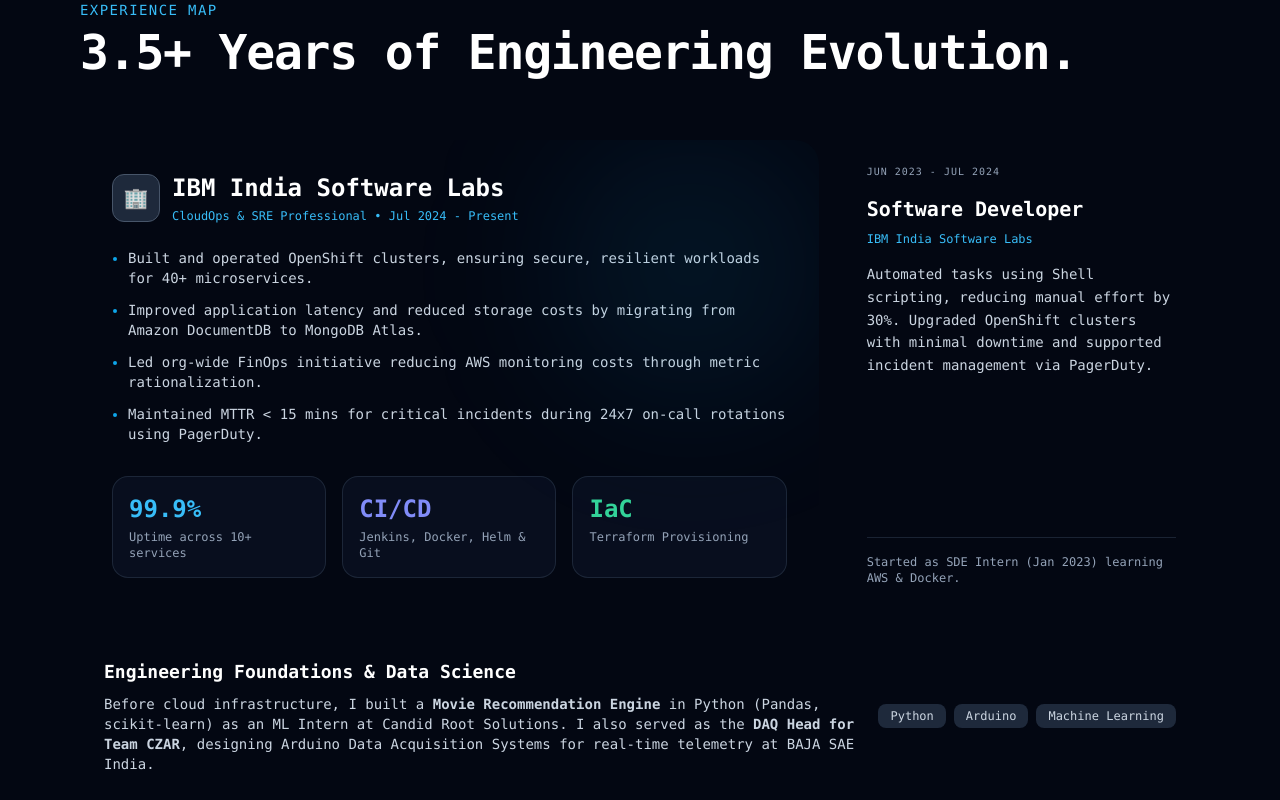
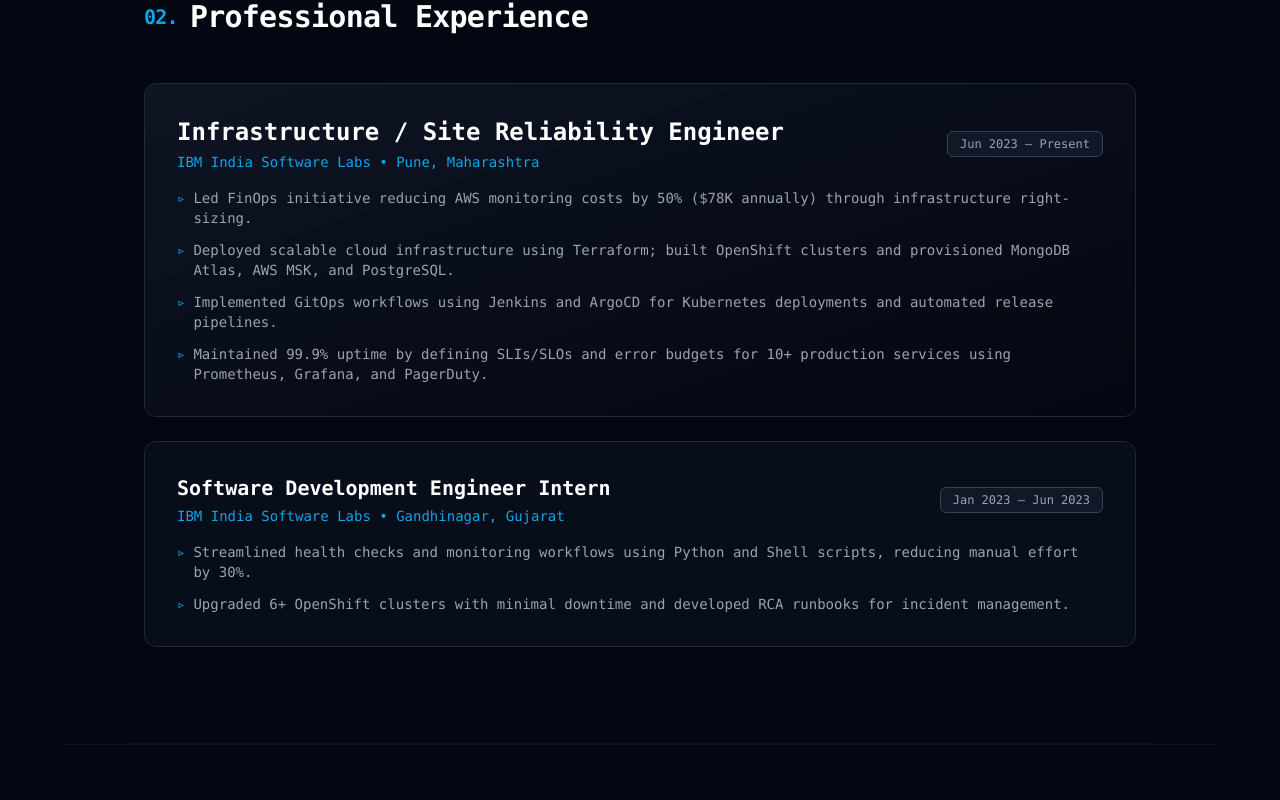
Before and after one commit to niza23/niza23.github.io, a Next.js app: page / in a window 1280 px wide. Shown: the part 1780-2580 px from the top of the page. Built offline with nearby package versions, Linux system fonts and the light colour scheme.

Commit message:
Adding Interactive Navigation & Full LinkedIn Data

```diff
--- a/src/components/sections/ExperienceGrid.tsx
+++ b/src/components/sections/ExperienceGrid.tsx
@@ -3,86 +3,61 @@ import { motion } from "framer-motion";
 
 export default function ExperienceGrid() {
   return (
-    <section className="py-24 max-w-6xl mx-auto px-4 border-t border-white/5">
-      <div className="mb-16">
-        <p className="text-sky-400 font-mono text-sm tracking-widest uppercase mb-2">Experience Map</p>
-        <h2 className="text-3xl md:text-5xl font-black text-white tracking-tight">
-          3.5+ Years of Engineering Evolution.
+    <section className="py-24 max-w-5xl mx-auto px-4 border-b border-gray-900/50">
+      <div className="mb-12 text-left">
+        <h2 className="text-3xl font-black text-white tracking-tight flex items-center gap-3">
+          <span className="text-cyanNeon font-mono text-xl">02.</span> Professional Experience
         </h2>
       </div>
 
-      <div className="grid grid-cols-1 md:grid-cols-3 gap-6">
-
-        {/* Main IBM Professional Card */}
-        <motion.div initial={{opacity:0, y:20}} whileInView={{opacity:1, y:0}} viewport={{once:true}}
-          className="md:col-span-2 glass-bento p-8 rounded-3xl flex flex-col justify-between relative overflow-hidden">
-          <div className="absolute top-0 right-0 w-64 h-64 bg-sky-500/10 rounded-full blur-[80px]" />
-          <div>
-            <div className="flex justify-between items-start mb-6">
-              <div className="flex items-center gap-3">
-                <div className="w-12 h-12 rounded-xl bg-slate-800 border border-slate-600 flex items-center justify-center text-xl">🏢</div>
-                <div>
-                  <h3 className="text-2xl font-bold text-white">IBM India Software Labs</h3>
-                  <p className="text-sky-400 font-mono text-xs mt-1">CloudOps & SRE Professional • Jul 2024 - Present</p>
-                </div>
-              </div>
+      <div className="space-y-6">
+        {/* Current Role */}
+        <motion.div className="p-8 rounded-xl bg-gradient-to-br from-gray-900/80 to-gray-950 border border-gray-800 hover:border-cyanNeon/50 transition-all text-left">
+          <div className="flex flex-col md:flex-row justify-between md:items-center mb-4">
+            <div>
+              <h3 className="text-2xl font-bold text-white">Infrastructure / Site Reliability Engineer</h3>
+              <p className="text-cyanNeon font-mono text-sm mt-1">IBM India Software Labs • Pune, Maharashtra</p>
             </div>
-            <ul className="space-y-3 text-sm text-slate-300 mb-8 pl-4 list-disc marker:text-sky-500">
-              <li>Built and operated OpenShift clusters, ensuring secure, resilient workloads for 40+ microservices.</li>
-              <li>Improved application latency and reduced storage costs by migrating from Amazon DocumentDB to MongoDB Atlas.</li>
-              <li>Led org-wide FinOps initiative reducing AWS monitoring costs through metric rationalization.</li>
-              <li>Maintained MTTR &lt; 15 mins for critical incidents during 24x7 on-call rotations using PagerDuty.</li>
-            </ul>
+            <span className="text-xs font-mono px-3 py-1 bg-gray-900 border border-gray-700 rounded-md text-gray-400 mt-3 md:mt-0 w-max">
+              Jun 2023 – Present
+            </span>
           </div>
-
-          <div className="grid grid-cols-3 gap-4">
-            <div className="bg-slate-900/50 p-4 rounded-2xl border border-slate-700/50">
-              <div className="text-sky-400 font-black text-2xl mb-1">99.9%</div>
-              <p className="text-xs text-slate-400">Uptime across 10+ services</p>
-            </div>
-            <div className="bg-slate-900/50 p-4 rounded-2xl border border-slate-700/50">
-              <div className="text-indigo-400 font-black text-2xl mb-1">CI/CD</div>
-              <p className="text-xs text-slate-400">Jenkins, Docker, Helm & Git</p>
-            </div>
-            <div className="bg-slate-900/50 p-4 rounded-2xl border border-slate-700/50">
-              <div className="text-emerald-400 font-black text-2xl mb-1">IaC</div>
-              <p className="text-xs text-slate-400">Terraform Provisioning</p>
-            </div>
-          </div>
+          <ul className="space-y-3 text-sm text-gray-400">
+            <li className="flex gap-2">
+              <span className="text-cyanNeon">▹</span> Led FinOps initiative reducing AWS monitoring costs by 50% ($78K annually) through infrastructure right-sizing.
+            </li>
+            <li className="flex gap-2">
+              <span className="text-cyanNeon">▹</span> Deployed scalable cloud infrastructure using Terraform; built OpenShift clusters and provisioned MongoDB Atlas, AWS MSK, and PostgreSQL.
+            </li>
+            <li className="flex gap-2">
+              <span className="text-cyanNeon">▹</span> Implemented GitOps workflows using Jenkins and ArgoCD for Kubernetes deployments and automated release pipelines.
+            </li>
+            <li className="flex gap-2">
+              <span className="text-cyanNeon">▹</span> Maintained 99.9% uptime by defining SLIs/SLOs and error budgets for 10+ production services using Prometheus, Grafana, and PagerDuty.
+            </li>
+          </ul>
         </motion.div>
 
-        {/* Previous IBM Role */}
-        <motion.div initial={{opacity:0, y:20}} whileInView={{opacity:1, y:0}} viewport={{once:true}} transition={{delay: 0.1}}
-          className="glass-bento p-6 rounded-3xl flex flex-col justify-between group">
-          <div>
-            <span className="text-[10px] font-mono text-slate-400 uppercase tracking-widest mb-4 block">Jun 2023 - Jul 2024</span>
-            <h3 className="text-xl font-bold text-white mb-2">Software Developer</h3>
-            <p className="text-xs text-sky-400 font-mono mb-4">IBM India Software Labs</p>
-            <p className="text-sm text-slate-300 leading-relaxed">
-              Automated tasks using Shell scripting, reducing manual effort by 30%. Upgraded OpenShift clusters with minimal downtime and supported incident management via PagerDuty.
-            </p>
+        {/* Intern Role */}
+        <motion.div className="p-8 rounded-xl bg-gray-900/40 border border-gray-800 text-left">
+          <div className="flex flex-col md:flex-row justify-between md:items-center mb-4">
+            <div>
+              <h3 className="text-xl font-bold text-white">Software Development Engineer Intern</h3>
+              <p className="text-cyanNeon font-mono text-sm mt-1">IBM India Software Labs • Gandhinagar, Gujarat</p>
+            </div>
+            <span className="text-xs font-mono px-3 py-1 bg-gray-900 border border-gray-700 rounded-md text-gray-400 mt-3 md:mt-0 w-max">
+              Jan 2023 – Jun 2023
+            </span>
           </div>
-          <div className="mt-6 pt-4 border-t border-slate-700/50 text-xs text-slate-400 font-mono">
-            Started as SDE Intern (Jan 2023) learning AWS & Docker.
-          </div>
+          <ul className="space-y-3 text-sm text-gray-400">
+            <li className="flex gap-2">
+              <span className="text-cyanNeon">▹</span> Streamlined health checks and monitoring workflows using Python and Shell scripts, reducing manual effort by 30%.
+            </li>
+            <li className="flex gap-2">
+              <span className="text-cyanNeon">▹</span> Upgraded 6+ OpenShift clusters with minimal downtime and developed RCA runbooks for incident management.
+            </li>
+          </ul>
         </motion.div>
-
-        {/* Data & Hardware Roots */}
-        <motion.div initial={{opacity:0, y:20}} whileInView={{opacity:1, y:0}} viewport={{once:true}} transition={{delay: 0.2}}
-          className="md:col-span-3 glass-bento p-6 rounded-3xl flex flex-col md:flex-row gap-6 items-center">
-          <div className="flex-1">
-             <h3 className="text-lg font-bold text-white mb-2">Engineering Foundations & Data Science</h3>
-             <p className="text-sm text-slate-300">
-               Before cloud infrastructure, I built a <strong>Movie Recommendation Engine</strong> in Python (Pandas, scikit-learn) as an ML Intern at Candid Root Solutions. I also served as the <strong>DAQ Head for Team CZAR</strong>, designing Arduino Data Acquisition Systems for real-time telemetry at BAJA SAE India.
-             </p>
-          </div>
-          <div className="flex gap-2">
-            <span className="px-3 py-1 bg-slate-800 rounded-lg text-xs font-mono text-slate-300">Python</span>
-            <span className="px-3 py-1 bg-slate-800 rounded-lg text-xs font-mono text-slate-300">Arduino</span>
-            <span className="px-3 py-1 bg-slate-800 rounded-lg text-xs font-mono text-slate-300">Machine Learning</span>
-          </div>
-        </motion.div>
-
       </div>
     </section>
   );
```
